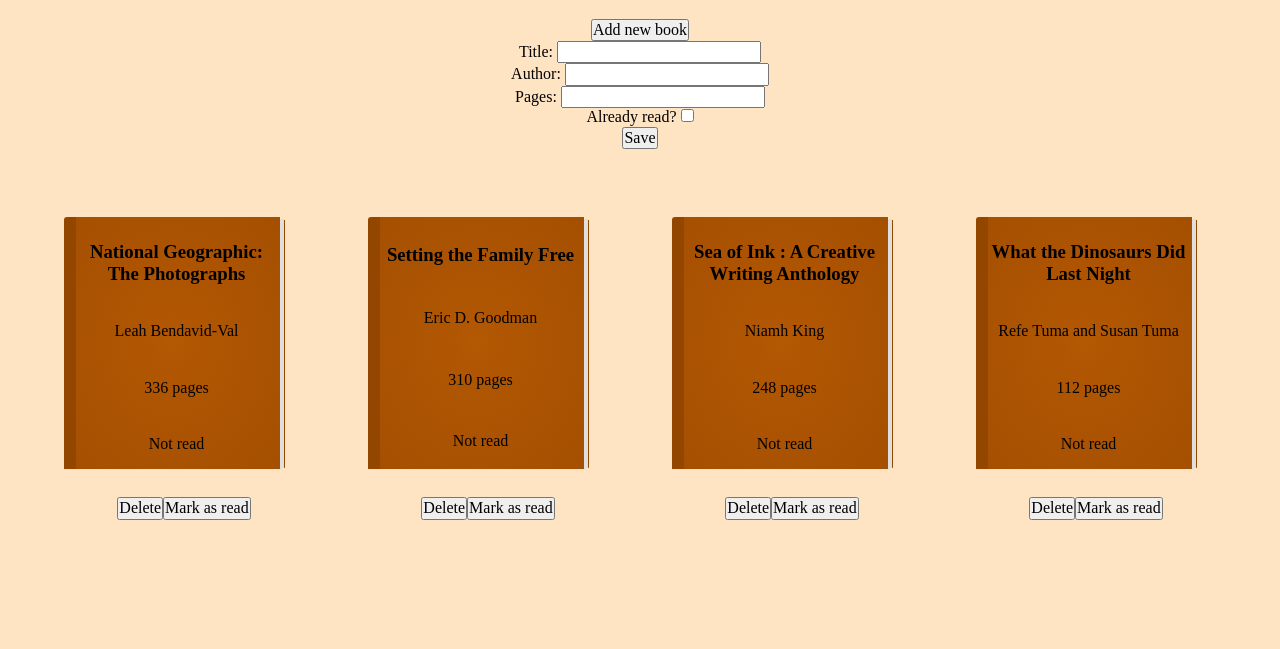
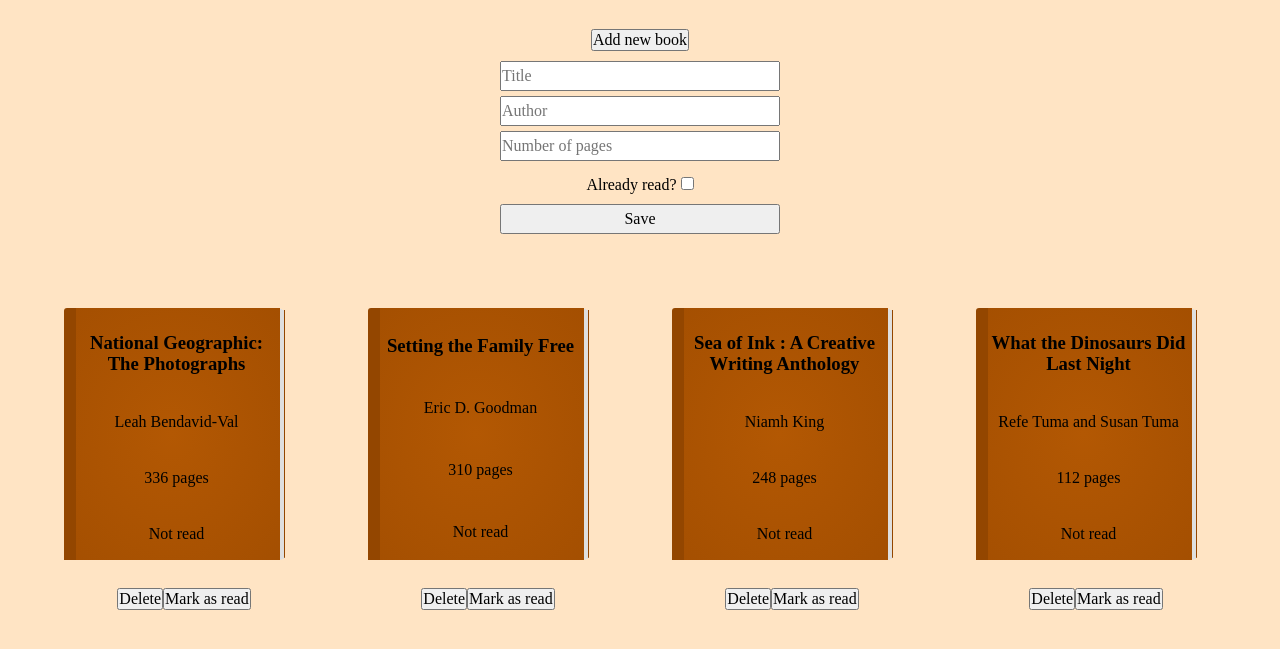
Before and after one commit to NewIncome/mv_library, a plain HTML site: page index.html in a window 1280 px wide. Shown: the part 61-710 px from the top of the page. Drawn offline with Linux system fonts and the light colour scheme.

Commit message:
Add style to form Add preliminary form display toggle

```diff
--- a/index.html
+++ b/index.html
@@ -12,17 +12,19 @@
 <body>
   <div class="sec">
     <h1>LIBRARY</h1>
-    <button>Add new book</button>
+    <button class="my-2" onclick="toggleForm()">Add new book</button>
     <form id="bookForm" class="form">
-      <label for="formTitle" >Title:</label>
-      <input type="text" name="title" class="input-txt" id="formTitle"><br>
-      <label for="formAuthor">Author:</label>
-      <input type="text" name="author" class="input-txt" id="formAuthor"><br>
-      <label for="formPages">Pages:</label>
-      <input type="number" name="pages" class="input-txt" id="formPages"><br>
-      <label for="formRead">Already read?</label>
-      <input type="checkbox" name="read" id="formRead"><br>
-      <input type="submit" value="Save">
+      <!-- <label for="formTitle" >Title:</label> -->
+      <input type="text" name="title" class="input-txt" id="formTitle" placeholder="Title" required><br>
+      <!-- <label for="formAuthor">Author:</label> -->
+      <input type="text" name="author" class="input-txt" id="formAuthor" placeholder="Author" required><br>
+      <!-- <label for="formPages">Pages:</label> -->
+      <input type="number" name="pages" class="input-txt" id="formPages" placeholder="Number of pages" required><br>
+      <div class="my-2">
+        <label for="formRead">Already read?</label>
+        <input type="checkbox" name="read" id="formRead" class="">
+      </div>
+      <input type="submit" value="Save" class="input-txt">
     </form><br>
 
   </div>
--- a/script.js
+++ b/script.js
@@ -50,6 +50,17 @@ const readBook = (book_id) => {
   let found_book = myLibrary.find(bookElem => bookElem.id === book_id)
   found_book.read = !found_book.read
   render()
+}
+
+
+
+const toggleForm = () => {
+  console.log(bookForm.attributes.class);
+  if (bookForm.attributes.class.value == "hidden") {
+    bookForm.attributes
+  }
+  else {
+  }
 }
 
 // DOM Manipulation
--- a/style.css
+++ b/style.css
@@ -17,6 +17,16 @@ body {
   margin: 0 auto 10px;
   min-height: 20vh;
   text-align: center;
+}
+
+.my-2 {
+  margin: 10px auto;
+}
+
+.input-txt {
+  height: 30px;
+  margin: 0 auto 5px;
+  width: 280px;
 }
 
 .book {
```
